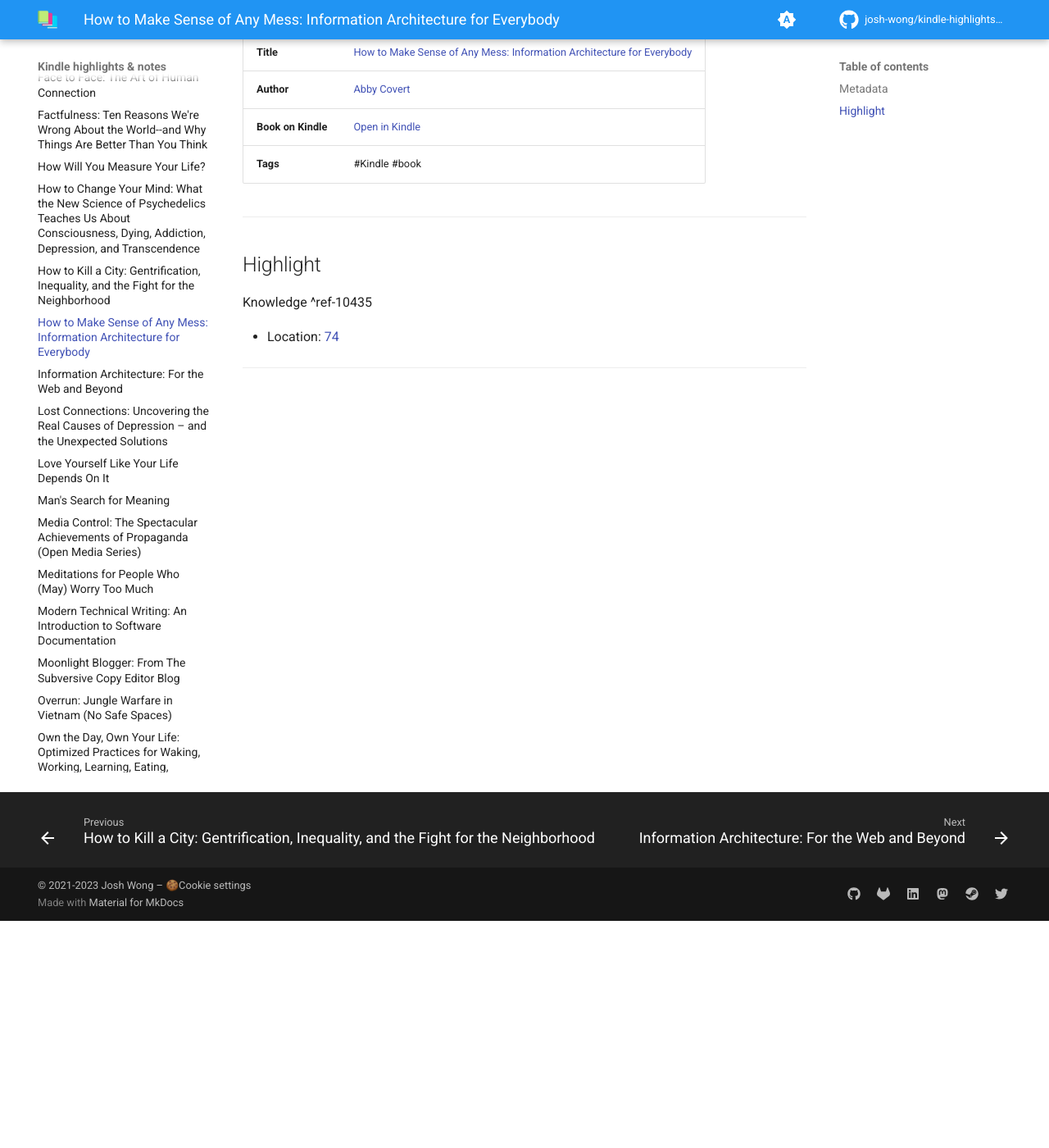
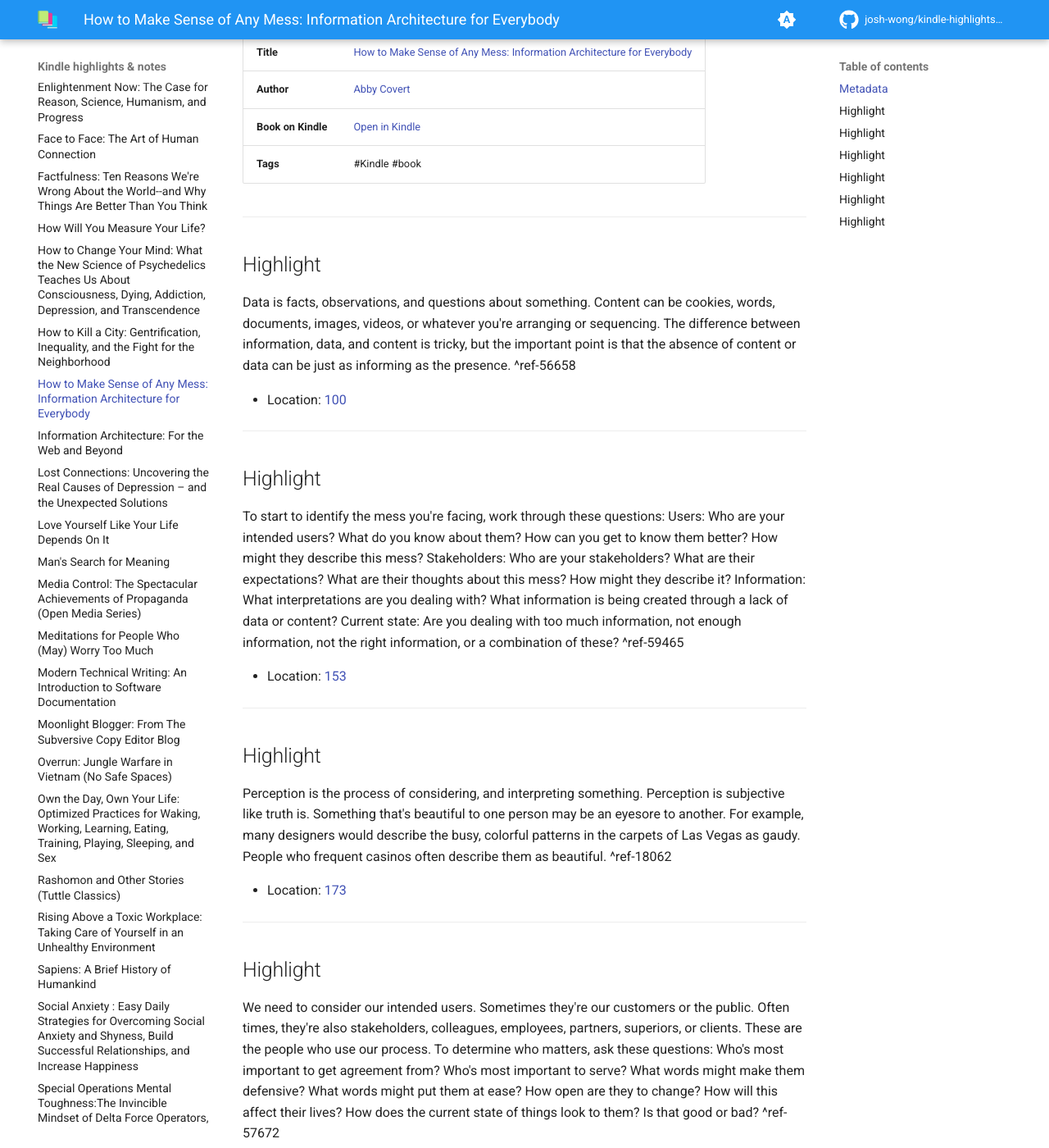
Before and after one commit to josh-wong/kindle-highlights-notes, an MkDocs documentation site: the page built from docs/How to Make Sense of Any Mess.md, in a window 1280 px wide and 1400 px high, scrolled down 277 px. Shown: the whole window at 82% size. Built offline with MkDocs 1.6.1 and Material for MkDocs 9.7.7, drawn with Linux system fonts in a browser that asks for light colours; comment, search, counter and statistics services are not loaded; some of the changed text lies outside the part shown.

Commit message:
Update highlights and notes

```diff
--- a/docs/How to Make Sense of Any Mess.md
+++ b/docs/How to Make Sense of Any Mess.md
@@ -23,8 +23,43 @@ kindle-sync:
 
 ## Highlight
 
-Knowledge ^ref-10435
+Data is facts, observations, and questions about something. Content can be cookies, words, documents, images, videos, or whatever you're arranging or sequencing. The difference between information, data, and content is tricky, but the important point is that the absence of content or data can be just as informing as the presence. ^ref-56658
 
-- Location: [74](kindle://book?action=open&asin=B00PKMUHKG&location=74)
+- Location: [100](kindle://book?action=open&asin=B00PKMUHKG&location=100)
 
 ---
+## Highlight
+
+To start to identify the mess you're facing, work through these questions: Users: Who are your intended users? What do you know about them? How can you get to know them better? How might they describe this mess? Stakeholders: Who are your stakeholders? What are their expectations? What are their thoughts about this mess? How might they describe it? Information: What interpretations are you dealing with? What information is being created through a lack of data or content? Current state: Are you dealing with too much information, not enough information, not the right information, or a combination of these? ^ref-59465
+
+- Location: [153](kindle://book?action=open&asin=B00PKMUHKG&location=153)
+
+---
+## Highlight
+
+Perception is the process of considering, and interpreting something. Perception is subjective like truth is. Something that's beautiful to one person may be an eyesore to another. For example, many designers would describe the busy, colorful patterns in the carpets of Las Vegas as gaudy. People who frequent casinos often describe them as beautiful. ^ref-18062
+
+- Location: [173](kindle://book?action=open&asin=B00PKMUHKG&location=173)
+
+---
+## Highlight
+
+We need to consider our intended users. Sometimes they're our customers or the public. Often times, they're also stakeholders, colleagues, employees, partners, superiors, or clients. These are the people who use our process. To determine who matters, ask these questions: Who's most important to get agreement from? Who's most important to serve? What words might make them defensive? What words might put them at ease? How open are they to change? How will this affect their lives? How does the current state of things look to them? Is that good or bad? ^ref-57672
+
+- Location: [204](kindle://book?action=open&asin=B00PKMUHKG&location=204)
+
+---
+## Highlight
+
+To start with why, ask yourself: Why does this work need to be done? Why is change needed? Why do those changes matter? Why should other people care? Why hasn't this been tackled correctly? Why will this time be different? ^ref-3526
+
+- Location: [216](kindle://book?action=open&asin=B00PKMUHKG&location=216)
+
+---
+## Highlight
+
+What ^ref-20149
+
+- Location: [220](kindle://book?action=open&asin=B00PKMUHKG&location=220)
+
+---
```
Also changed, not shown: other parts of docs/How to Make Sense of Any Mess.md (+2 -2 lines).
